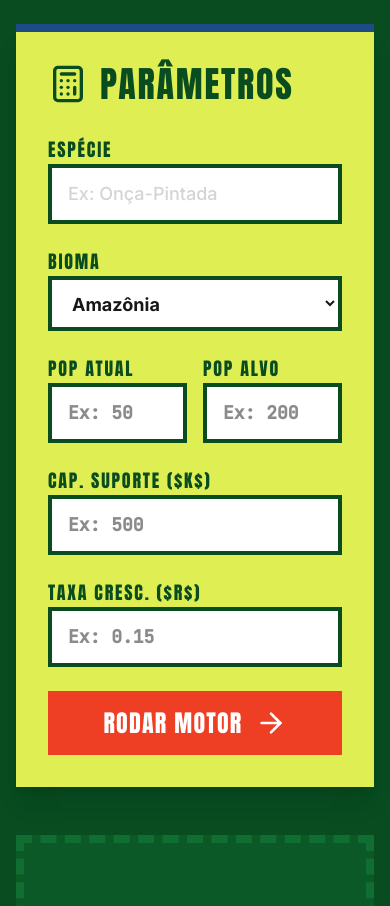
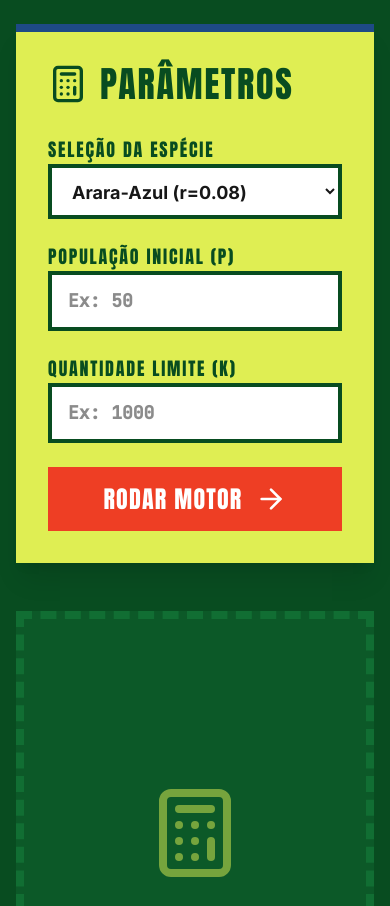
Before and after one commit to Nolei98/BioSaver-Project, a React (Vite) app: page / in a window 390 px wide. Shown: the part 940-1846 px from the top of the page. Built offline with nearby package versions, Linux system fonts and the light colour scheme.

Commit message:
feat: add visual simulation results with charts
Implement population growth visualization using Recharts and update calculator state to handle structured projection data for selected species.

```diff
--- a/src/components/Calculator.tsx
+++ b/src/components/Calculator.tsx
@@ -1,22 +1,25 @@
 import { useState } from "react";
-import Markdown from "react-markdown";
-import remarkMath from "remark-math";
-import rehypeKatex from "rehype-katex";
 import { Calculator as CalculatorIcon, ArrowRight, Loader2, Info } from "lucide-react";
 import { motion } from "motion/react";
+import { LineChart, Line, XAxis, YAxis, CartesianGrid, Tooltip, ResponsiveContainer } from "recharts";
+
+const speciesOptions = [
+  { name: "Arara-Azul", r: 0.08 },
+  { name: "Onça-Pintada", r: 0.05 },
+  { name: "Orangotango-de-Sumatra", r: 0.04 },
+  { name: "Tigre-de-Sumatra", r: 0.06 },
+  { name: "Gorila-Oriental", r: 0.03 },
+];
 
 export function Calculator() {
   const [loading, setLoading] = useState(false);
-  const [result, setResult] = useState<string | null>(null);
+  const [resultData, setResultData] = useState<{ year: number, pop: number }[] | null>(null);
   const [error, setError] = useState<string | null>(null);
 
   const [formData, setFormData] = useState({
-    species: "",
-    biome: "Amazônia",
+    species: speciesOptions[0].name,
     currentPop: "",
     targetPop: "",
-    carryingCapacity: "",
-    growthRate: "",
   });
 
   const handleChange = (e: React.ChangeEvent<HTMLInputElement | HTMLSelectElement>) => {
@@ -27,31 +30,52 @@ export function Calculator() {
     e.preventDefault();
     setLoading(true);
     setError(null);
-    setResult(null);
+    setResultData(null);
 
     setTimeout(() => {
       document.getElementById('calculator-results')?.scrollIntoView({ behavior: 'smooth' });
     }, 100);
 
+    // Simulando delay para UI realista
+    setTimeout(() => {
       try {
-      const response = await fetch("/api/simulate", {
-        method: "POST",
-        headers: { "Content-Type": "application/json" },
-        body: JSON.stringify(formData),
-      });
+        const r = speciesOptions.find(s => s.name === formData.species)?.r || 0.05;
+        const P0 = parseInt(formData.currentPop);
+        const K = parseInt(formData.targetPop);
 
-      const data = await response.json();
-
-      if (!response.ok) {
-        throw new Error(data.error || "Ocorreu um erro no servidor.");
+        if (isNaN(P0) || isNaN(K) || P0 < 0 || K <= 0) {
+          throw new Error("Por favor, insira valores válidos para as populações.");
         }
 
-      setResult(data.result);
+        if (P0 >= K) {
+          throw new Error("A População Inicial já é maior ou igual à Quantidade Limite.");
+        }
+
+        const data: { year: number, pop: number }[] = [];
+        let P = P0;
+        let year = 0;
+
+        data.push({ year, pop: Math.round(P) });
+
+        // Calculando de acordo com Euler
+        while (Math.round(P) < K && year < 10000) {
+          const dPdt = r * P * (1 - (P / K));
+          P = P + dPdt;
+          year++;
+          data.push({ year, pop: Math.round(P) });
+
+          if (dPdt <= 0) {
+             throw new Error("A simulação estagnou. Verifique os parâmetros.");
+          }
+        }
+
+        setResultData(data);
       } catch (err: any) {
         setError(err.message);
       } finally {
         setLoading(false);
       }
+    }, 1200);
   };
 
   return (
@@ -83,42 +107,22 @@ export function Calculator() {
 
               <form onSubmit={handleSubmit} className="space-y-6">
                 <div className="space-y-2">
-                  <label className="text-lg font-display uppercase tracking-widest text-[#084c20]">Espécie</label>
-                  <input required name="species" type="text" placeholder="Ex: Onça-Pintada" value={formData.species} onChange={handleChange} className="w-full bg-white border-4 border-[#084c20] text-neutral-900 px-4 py-3 text-lg focus:outline-none focus:ring-none font-bold placeholder:font-medium placeholder:text-neutral-300 transition-all font-sans" />
+                  <label className="text-lg font-display uppercase tracking-widest text-[#084c20]">Seleção da Espécie</label>
+                  <select required name="species" value={formData.species} onChange={handleChange} className="w-full bg-white border-4 border-[#084c20] text-neutral-900 px-4 py-3 text-lg focus:outline-none focus:ring-none font-bold transition-all font-sans">
+                    {speciesOptions.map((s) => (
+                       <option key={s.name} value={s.name}>{s.name} (r={s.r})</option>
+                    ))}
+                  </select>
                 </div>
 
                 <div className="space-y-2">
-                  <label className="text-lg font-display uppercase tracking-widest text-[#084c20]">Bioma</label>
-                  <select required name="biome" value={formData.biome} onChange={handleChange} className="w-full bg-white border-4 border-[#084c20] text-neutral-900 px-4 py-3 text-lg focus:outline-none focus:ring-none font-bold transition-all font-sans">
-                    <option value="Amazônia">Amazônia</option>
-                    <option value="Cerrado">Cerrado</option>
-                    <option value="Mata Atlântica">Mata Atlântica</option>
-                    <option value="Caatinga">Caatinga</option>
-                    <option value="Pantanal">Pantanal</option>
-                    <option value="Pampa">Pampa</option>
-                  </select>
-                </div>
-
-                <div className="grid grid-cols-2 gap-4">
-                  <div className="space-y-2">
-                    <label className="text-lg font-display uppercase tracking-widest text-[#084c20]" title="População Atual (P0)">Pop Atual</label>
+                  <label className="text-lg font-display uppercase tracking-widest text-[#084c20]" title="População Atual (P0)">População Inicial (P)</label>
                   <input required name="currentPop" type="number" min="1" placeholder="Ex: 50" value={formData.currentPop} onChange={handleChange} className="w-full bg-white border-4 border-[#084c20] text-neutral-900 px-4 py-3 text-lg focus:outline-none focus:ring-none font-mono font-bold transition-all" />
                 </div>
 
                 <div className="space-y-2">
-                    <label className="text-lg font-display uppercase tracking-widest text-[#084c20]" title="População Alvo">Pop Alvo</label>
-                    <input required name="targetPop" type="number" min="1" placeholder="Ex: 200" value={formData.targetPop} onChange={handleChange} className="w-full bg-white border-4 border-[#084c20] text-neutral-900 px-4 py-3 text-lg focus:outline-none focus:ring-none font-mono font-bold transition-all" />
-                  </div>
-                </div>
-
-                <div className="space-y-2">
-                  <label className="text-lg font-display uppercase tracking-widest text-[#084c20]" title="Capacidade de Suporte do Bioma">Cap. Suporte ($K$)</label>
-                  <input required name="carryingCapacity" type="number" min="1" placeholder="Ex: 500" value={formData.carryingCapacity} onChange={handleChange} className="w-full bg-white border-4 border-[#084c20] text-neutral-900 px-4 py-3 text-lg focus:outline-none focus:ring-none font-mono font-bold transition-all" />
-                </div>
-
-                <div className="space-y-2">
-                  <label className="text-lg font-display uppercase tracking-widest text-[#084c20]" title="Taxa de Crescimento Populacional">Taxa Cresc. ($r$)</label>
-                  <input required name="growthRate" type="number" step="0.001" placeholder="Ex: 0.15" value={formData.growthRate} onChange={handleChange} className="w-full bg-white border-4 border-[#084c20] text-neutral-900 px-4 py-3 text-lg focus:outline-none focus:ring-none font-mono font-bold transition-all" />
+                  <label className="text-lg font-display uppercase tracking-widest text-[#084c20]" title="População Alvo">Quantidade Limite (K)</label>
+                  <input required name="targetPop" type="number" min="1" placeholder="Ex: 1000" value={formData.targetPop} onChange={handleChange} className="w-full bg-white border-4 border-[#084c20] text-neutral-900 px-4 py-3 text-lg focus:outline-none focus:ring-none font-mono font-bold transition-all" />
                 </div>
 
                 <button disabled={loading} type="submit" className="w-full mt-6 bg-[#ee3e24] hover:bg-[#1e4a86] text-white font-display py-4 flex items-center justify-center gap-3 transition-colors disabled:opacity-50 text-2xl uppercase tracking-wider">
@@ -154,7 +158,7 @@ export function Calculator() {
               </motion.div>
             )}
 
-            {!result && !loading && !error && (
+            {!resultData && !loading && !error && (
               <div className="flex-1 flex flex-col items-center justify-center text-center p-12 bg-[#0c5928] border-8 border-dashed border-[#116e33] text-[#dfee53]">
                 <CalculatorIcon className="w-24 h-24 mb-6 opacity-50" />
                 <h3 className="font-display text-4xl mb-4 uppercase tracking-normal">Aguardando Execução</h3>
@@ -168,33 +172,59 @@ export function Calculator() {
                <div className="flex-1 flex flex-col items-center justify-center text-center p-12 bg-white text-[#084c20] border-t-8 border-[#1e4a86]">
                  <Loader2 className="w-24 h-24 animate-spin text-[#1e4a86] mb-8" />
                  <h3 className="font-display text-5xl uppercase tracking-tight">Separando Variáveis...</h3>
-                 <p className="font-sans font-bold mt-4 text-xl opacity-70">Executando integrais utilizando inteligência Gemini AI Engine.</p>
+                 <p className="font-sans font-bold mt-4 text-xl opacity-70">Executando o Método de Euler na matriz logística.</p>
                </div>
             )}
 
-            {result && (
+            {resultData && (
               <motion.div
                 initial={{ opacity: 0, y: 20 }}
                 animate={{ opacity: 1, y: 0 }}
-                className="bg-white p-10 md:p-14 h-full flex flex-col border-t-8 border-[#9862a9] text-[#084c20]"
+                className="bg-white p-6 md:p-10 h-full flex flex-col border-t-8 border-[#9862a9] text-[#084c20]"
               >
-                <div className="prose prose-xl max-w-none
-                  prose-headings:font-display prose-headings:tracking-normal prose-headings:uppercase
-                  prose-h2:text-[#1e4a86] prose-h2:pb-4 prose-h2:border-b-4 prose-h2:border-[#fbaf00] prose-h2:text-4xl prose-h2:mt-12
-                  prose-h3:text-[#084c20] prose-h3:text-3xl
-                  prose-p:leading-relaxed prose-p:font-bold prose-p:font-sans
-                  prose-li:font-bold prose-li:font-sans
-                  prose-strong:text-[#1e4a86] prose-strong:font-black
-                  prose-code:text-[#ee3e24] prose-code:font-mono prose-code:font-bold prose-code:bg-neutral-100 prose-code:p-1">
-                  <Markdown
-                    remarkPlugins={[remarkMath]}
-                    rehypePlugins={[rehypeKatex]}
-                    components={{
-                      h2: ({node, ...props}) => <h2 className="first:mt-0" {...props} />
-                    }}
-                  >
-                    {result}
-                  </Markdown>
+                <div className="flex-1 flex flex-col">
+                  <h3 className="font-display text-4xl mb-8 uppercase text-center text-[#1e4a86]">Projeção Populacional</h3>
+
+                  <div className="w-full h-[400px]">
+                    <ResponsiveContainer width="100%" height="100%">
+                      <LineChart data={resultData} margin={{ top: 20, right: 30, left: 20, bottom: 20 }}>
+                        <CartesianGrid strokeDasharray="3 3" stroke="#e5e7eb" vertical={false} />
+                        <XAxis
+                          dataKey="year"
+                          label={{ value: 'Tempo (Anos)', position: 'bottom', offset: 0, fill: '#6b7280', fontWeight: 'bold' }}
+                          tick={{ fill: '#6b7280', fontWeight: 'bold' }}
+                          axisLine={{ stroke: '#9ca3af' }}
+                          tickLine={{ stroke: '#9ca3af' }}
+                        />
+                        <YAxis
+                          label={{ value: 'Quantidade de Animais', angle: -90, position: 'insideLeft', offset: -10, fill: '#6b7280', fontWeight: 'bold' }}
+                          tick={{ fill: '#6b7280', fontWeight: 'bold' }}
+                          axisLine={{ stroke: '#9ca3af' }}
+                          tickLine={{ stroke: '#9ca3af' }}
+                        />
+                        <Tooltip
+                           contentStyle={{ fontWeight: "bold", borderRadius: "8px", border: "4px solid #1e4a86", color: "#1e4a86" }}
+                           labelStyle={{ color: "#084c20", marginBottom: "4px" }}
+                           formatter={(value) => [`${value} animais`, "População"]}
+                           labelFormatter={(label) => `Ano: ${label}`}
+                        />
+                        <Line
+                          type="monotone"
+                          dataKey="pop"
+                          stroke="#e52026"
+                          strokeWidth={4}
+                          dot={false}
+                          activeDot={{ r: 8, fill: "#fbaf00", stroke: "#e52026", strokeWidth: 3 }}
+                        />
+                      </LineChart>
+                    </ResponsiveContainer>
+                  </div>
+
+                  <div className="mt-8 p-6 bg-[#dfee53] border-l-8 border-[#084c20] text-[#084c20]">
+                    <p className="text-xl font-sans font-bold leading-tight">
+                      Para chegar ao limite de animais para reintrodução, serão necessários {resultData.length - 1} anos.
+                    </p>
+                  </div>
                 </div>
               </motion.div>
             )}
```
Lines whose indentation alone changed are shown as unchanged.
